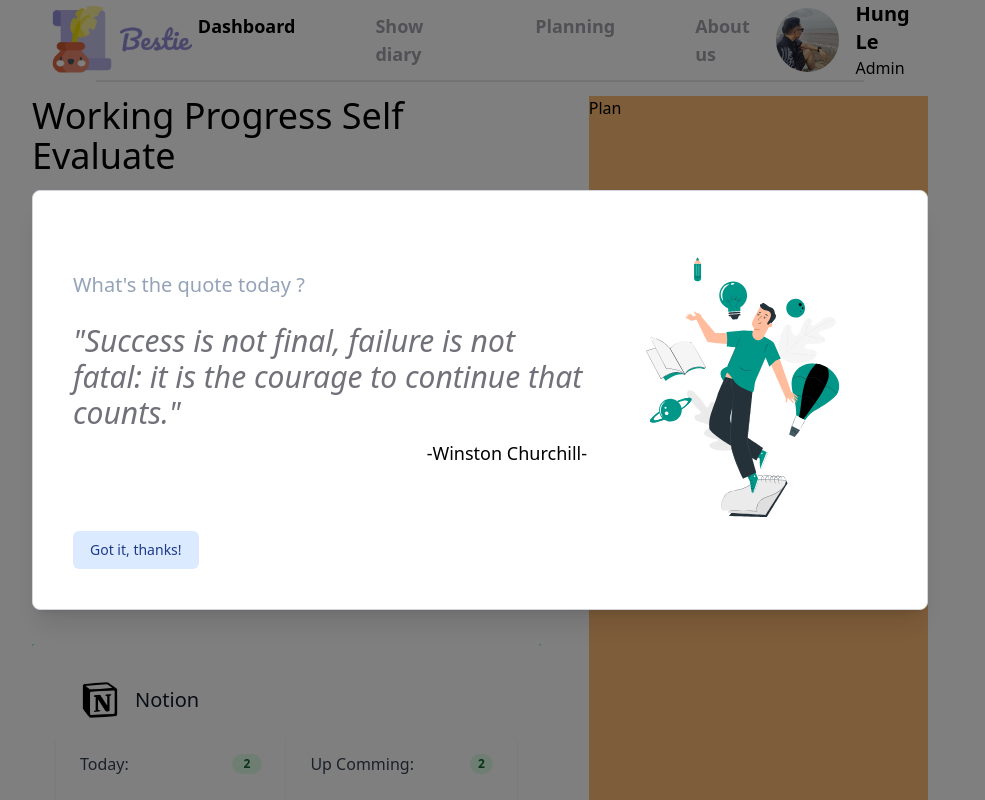
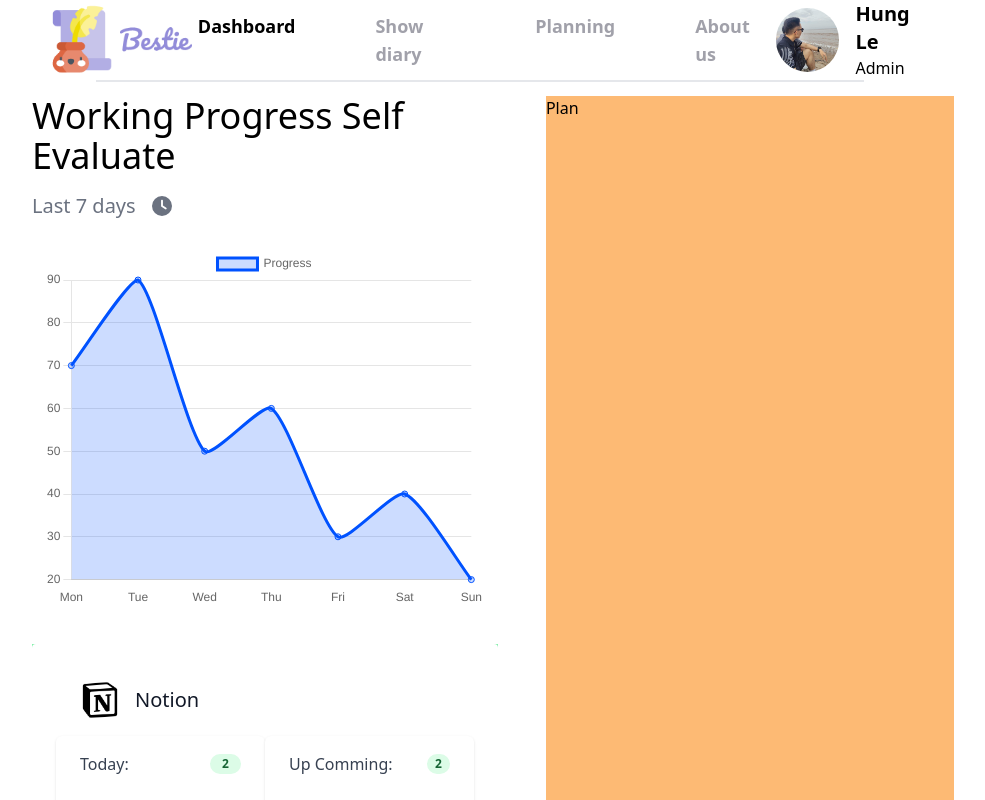
Before and after one commit to hungle2002/Bestie, a React (Create React App) app: page /home in a window 1280 px wide. Shown: the top 800 px of the page, without its empty margins (160-1145 px from the left). Built offline with nearby package versions, Linux system fonts and the light colour scheme.

Commit message:
add contact

```diff
--- /dev/null
+++ b/src/components/Discord/index.js
@@ -0,0 +1,27 @@
+/* eslint-disable max-len */
+
+const DiscordBox = () => {
+    return (
+        <div className='flex flex-col gap-4'>
+            <h1 className='text-2xl'>Your Contact</h1>
+            <div className='bg-white shadow sm:rounded-md flex flex-col gap-2 p-3'>
+                <div className='flex flex-col'>
+                    <div className='flex flex-row items-center'>
+                        <img className='w-fit h-10 pt-1' src ={require('../../assets/discord.png')}/>
+                        <div className="flex rounded-full bg-blue-400 w-6 h-6 text-white items-center justify-center"> 2 </div>
+                    </div>
+                    <p className='pl-1 text-zinc-500'> You currently have 2 message! </p>
+                </div>
+                <div className='border w-96'></div>
+                <div className='flex flex-col'>
+                    <div className='flex flex-row gap-2 text-gray-500 font-bold items-center pl-1'>
+                        <img className='w-fit h-5' src ={require('../../assets/gmail.png')}/>
+                        <h2 className='text-xl'>Gmail</h2>
+                    </div>
+                    <p className='pl-1 text-zinc-500'> You currently dont have any mail! </p>
+                </div>
+            </div>
+        </div>
+    );
+};
+export default DiscordBox;
--- a/src/components/dayQuote/index.js
+++ b/src/components/dayQuote/index.js
@@ -22,7 +22,7 @@ function Quote () {
         return () => clearTimeout(timer);
     };
     useEffect(() => {
-        handleOpen();
+        // handleOpen();
     }, []);
     return (<div className="flex flex-col items-center py-16">
         <div className="h-32 w-32">
--- a/src/components/lineChart/index.js
+++ b/src/components/lineChart/index.js
@@ -1,4 +1,6 @@
 /* eslint-disable max-len */
+import { faClock } from '@fortawesome/free-solid-svg-icons';
+import { FontAwesomeIcon } from '@fortawesome/react-fontawesome';
 import {
     CategoryScale,
     Chart as ChartJS,
@@ -13,7 +15,6 @@ import {
 } from 'chart.js';
 import React from 'react';
 import { Line } from 'react-chartjs-2';
-
 ChartJS.register(LineElement, CategoryScale, LinearScale, PointElement, Filler, Tooltip, TimeScale, Title,
     Legend);
 const LineChartBox = ({ title, data }) => {
@@ -44,7 +45,7 @@ const LineChartBox = ({ title, data }) => {
     return (
         <div className="flex flex-col h-full gap-4">
             <h1 className='text-4xl'>{title} Evaluate</h1>
-            <p className='text-xl text-gray-500'>Last 7 days</p>
+            <p className='text-xl text-gray-500 gap-4 flex items-center'>Last 7 days {<FontAwesomeIcon icon={faClock} className='text-gray-500'/>}</p>
             <div className="flex h-96 items-center justify-center p-3">
                 <Line
                     data={data}
--- a/src/layouts/Header/index.js
+++ b/src/layouts/Header/index.js
@@ -1,16 +1,26 @@
-import Images from '../../assets/images';
+import { Link } from 'react-router-dom';
 
+import Images from '../../assets/images'; ;
 function Header () {
-    return (<div className='flex flex-col h-full w-full '>
+    return (
+        <div className='flex flex-col h-full w-full '>
             <div className="h-full px-48 flex flex-row justify-between items-center">
                 <div className="font-bold text-4xl" >
                     <img className='mt-4 w-36 h-36 mx-4' src={Images.logo}/>
                 </div>
                 <div className="space-x-20 flex flex-row font-semibold text-lg">
-                <div>Dashboard</div>
-                <div className="text-zinc-400">Show diary</div>
-                <div className="text-zinc-400">Planning</div>
-                <div className="text-zinc-400">About us</div>
+                    <div>
+                        <Link to='/home'>Dashboard</Link>
+                    </div>
+                    <div className="text-zinc-400">
+                        <Link to='/history'>Show diary</Link>
+                    </div>
+                    <div className="text-zinc-400">
+                        <Link to='/home'>Planning</Link>
+                    </div>
+                    <div className="text-zinc-400">
+                        <Link to='/home'>About us</Link>
+                    </div>
                 </div>
                 <div className='flex flex-row items-center'>
                     <img className='w-16 h-16 rounded-full mx-4' src={Images.user}/>
@@ -21,7 +31,8 @@ function Header () {
                 </div>
             </div>
             <div className='border mx-64'></div>
-    </div>);
+        </div>
+    );
 }
 
 export default Header;
--- a/src/pages/HomePage/index.js
+++ b/src/pages/HomePage/index.js
@@ -1,6 +1,7 @@
 import Quote from '../../components/dayQuote';
+import DiscordBox from '../../components/Discord';
 import LineChartBox from '../../components/lineChart';
-import NotionTodo from '../../components/notionTodo'; ;
+import NotionTodo from '../../components/notionTodo';
 function HomePage () {
     const dataLineChart = {
         labels: ['Mon', 'Tue', 'Wed', 'Thu', 'Fri', 'Sat', 'Sun'],
@@ -28,7 +29,7 @@ function HomePage () {
                 </div>
                 <div className='basis-2/5 flex flex-col gap-6'>
                     <div className='bg-orange-300 basis-9/12'>Plan</div>
-                    <div className='bg-green-300 basis-3/12'>Discord</div>
+                    <div className='basis-3/12'> <DiscordBox/> </div>
                 </div>
             </div>
             <Quote/>
```
Also changed, not shown: src/assets/discord.png (added), src/assets/gmail.png (added). Lines whose indentation alone changed are shown as unchanged.
